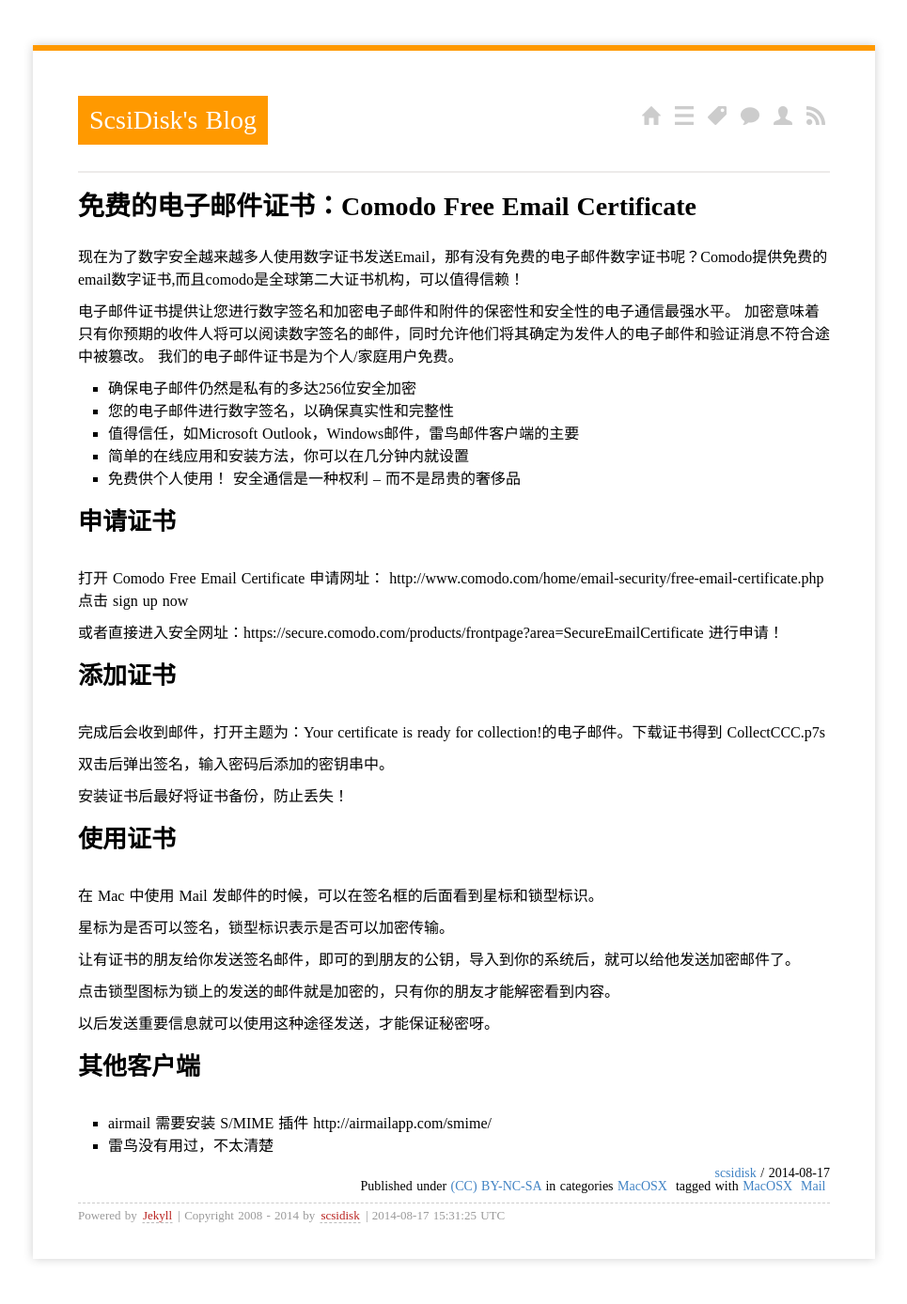
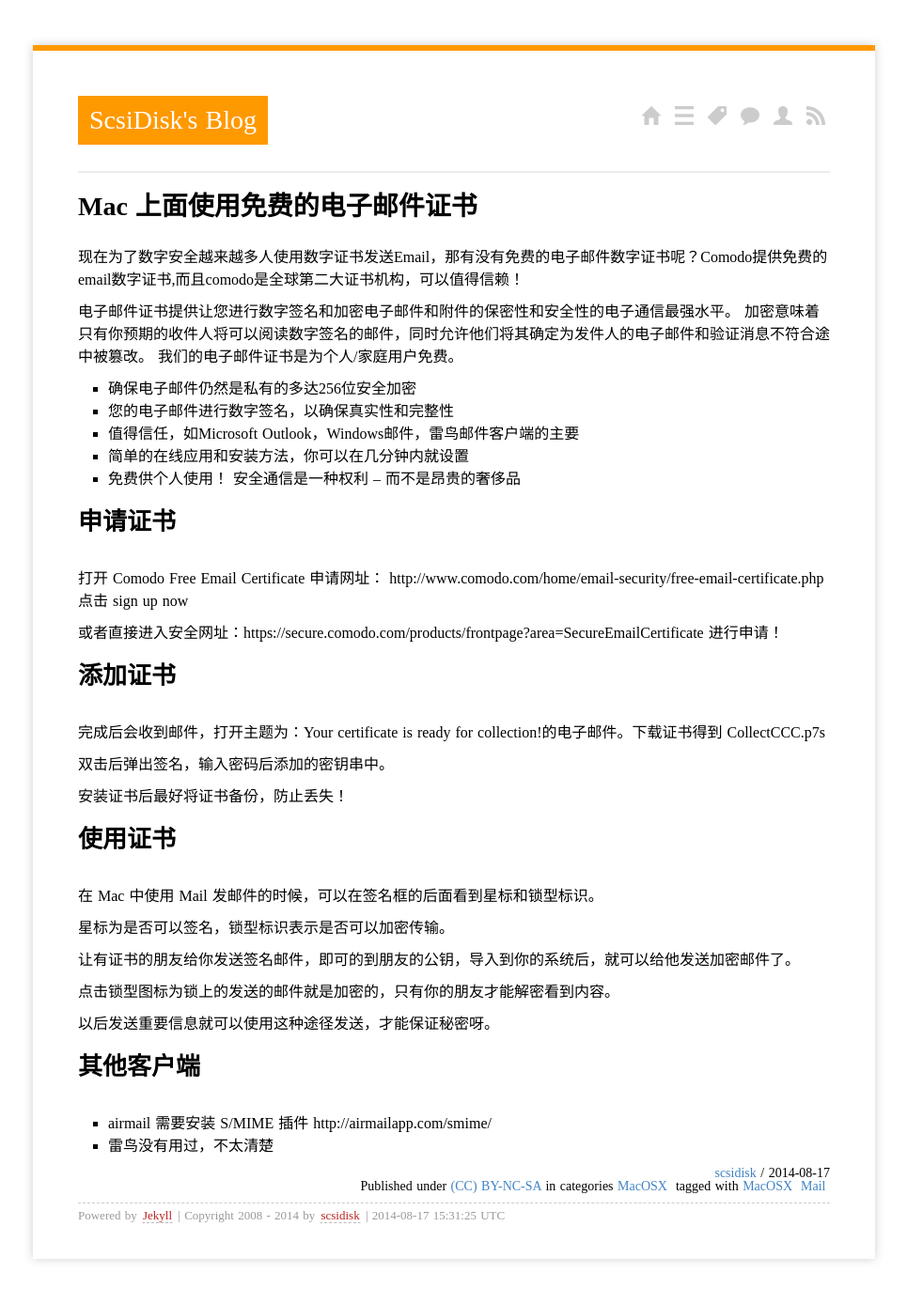
Before and after one commit to scsidisk/scsidisk.github.io, a Jekyll site: the page built from _posts/2014/2014-08-17-mac_mail_comodo_certificate.md, in a window 1280 px wide. Shown: the whole page at 94% size, without its empty margins (157-1122 px from the left). Built offline with Jekyll 4.4.1, drawn with Linux system fonts in a browser that asks for light colours; Markdown is read by kramdown in place of the engine named in the settings; comment, search, counter and statistics services are not loaded.

Commit message:
fix post

```diff
--- a/_posts/2014/2014-08-17-mac_mail_comodo_certificate.md
+++ b/_posts/2014/2014-08-17-mac_mail_comodo_certificate.md
@@ -1,6 +1,6 @@
 ---
 layout: post
-title: 免费的电子邮件证书：Comodo Free Email Certificate
+title: Mac 上面使用免费的电子邮件证书
 date: 2014-08-17
 author: scsidisk
 category: MacOSX
```
